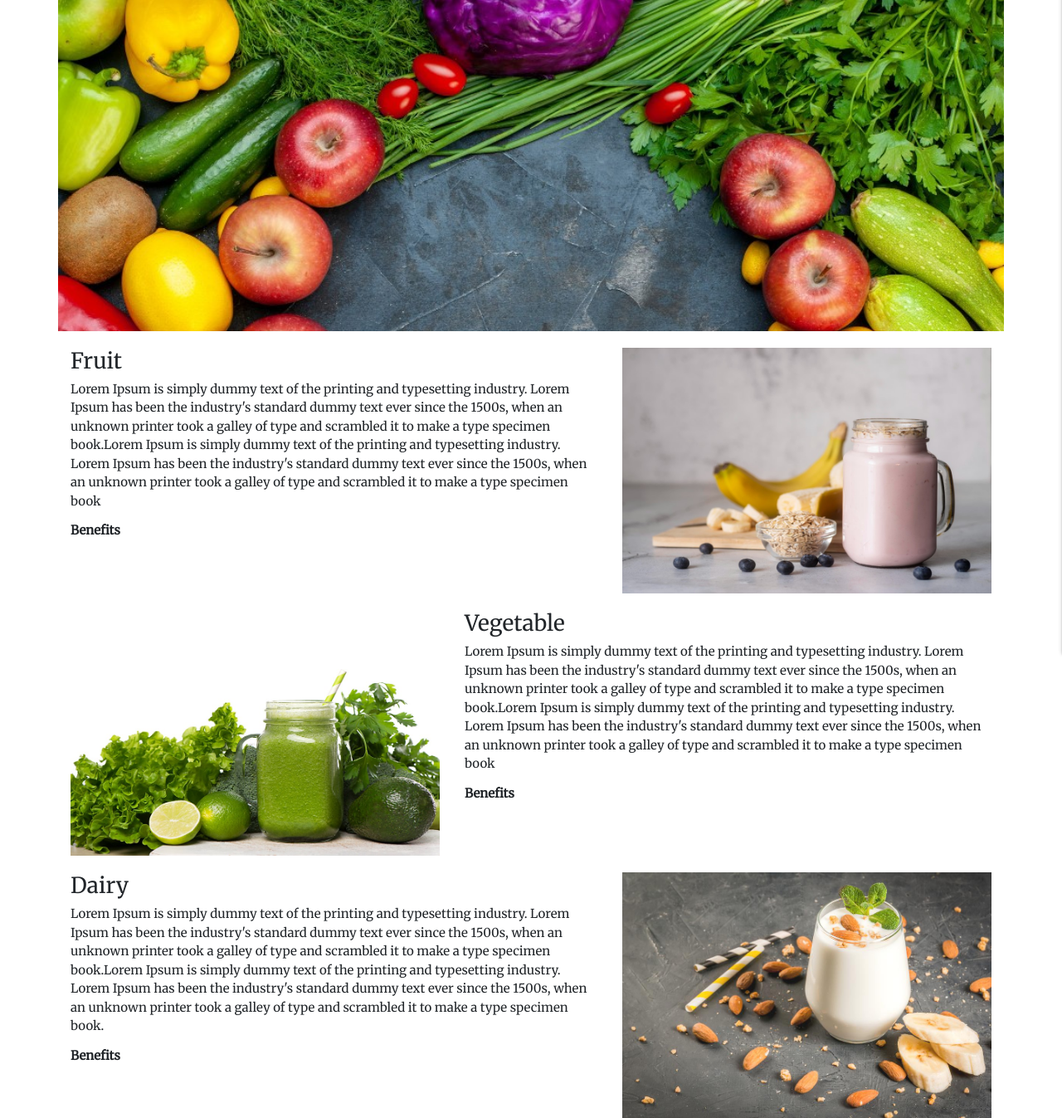
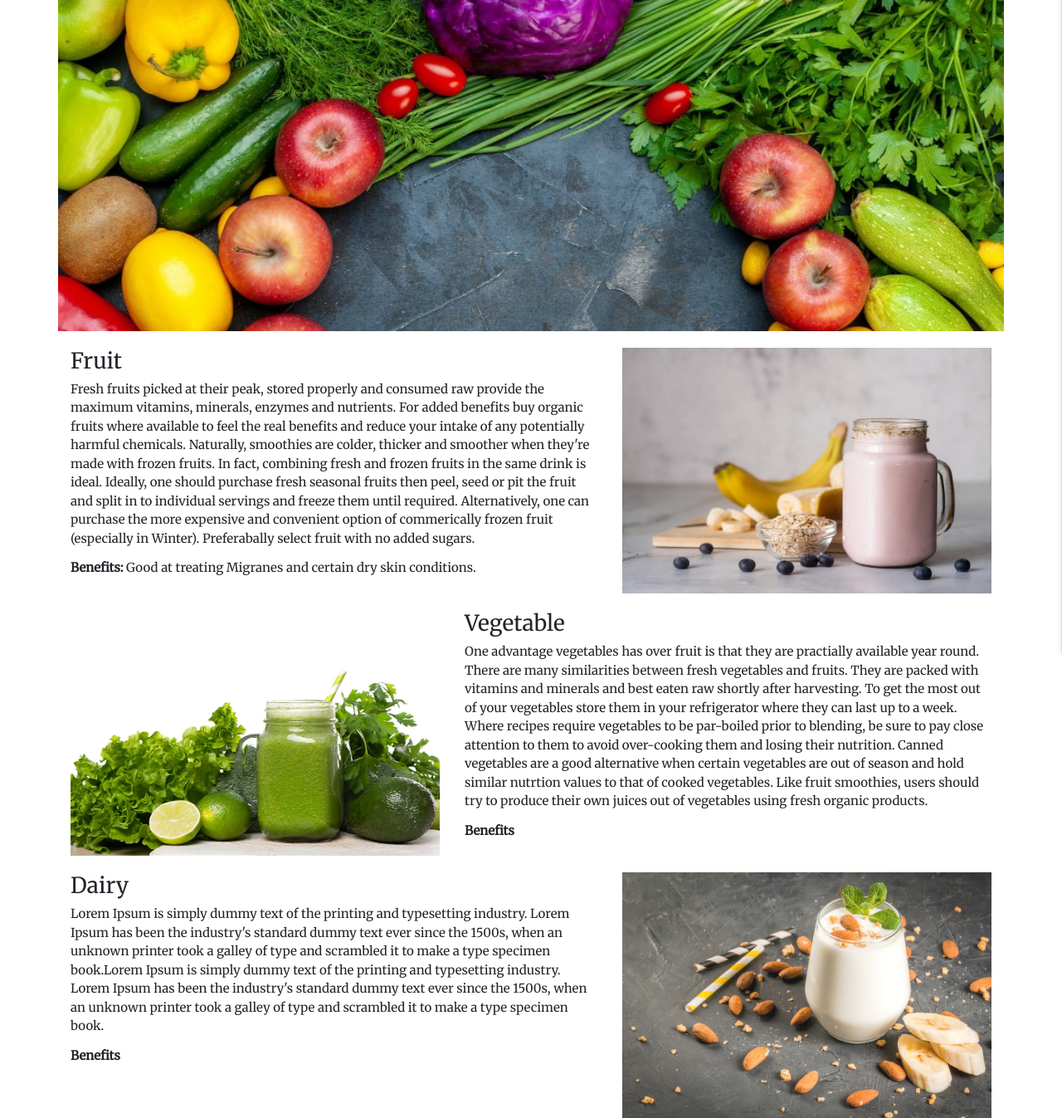
Before and after one commit to colinflahive/CI-MS3-Smooth-ez, a Flask app: page / in a window 1280 px wide. Shown: the part 73-1420 px from the top of the page at 83% size. Run offline with Flask 2, Linux system fonts and the light colour scheme; data that the repository does not hold is empty; some libraries are stand-ins or nearby versions; some web fonts are replaced.

Commit message:
text content added to index.html for Fruit and Vegetable categories

```diff
--- a/templates/index.html
+++ b/templates/index.html
@@ -11,13 +11,13 @@
     <div class="col-md-7">
         <h3>Fruit</h3>
         <p>
-            Lorem Ipsum is simply dummy text of the printing and typesetting industry. Lorem Ipsum has been the
-            industry's standard dummy text ever since the 1500s, when an unknown printer took a galley of type and
-            scrambled it to make a type specimen book.Lorem Ipsum is simply dummy text of the printing and
-            typesetting
-            industry. Lorem Ipsum has been the industry's standard dummy text ever since the 1500s, when an unknown
-            printer took a galley of type and scrambled it to make a type specimen book
-            <strong><h6>Benefits</h6></strong>
+            Fresh fruits picked at their peak, stored properly and consumed raw provide the maximum vitamins, minerals, enzymes and nutrients.
+            For added benefits buy organic fruits where available to feel the real benefits and reduce your intake of any potentially harmful
+            chemicals.  Naturally, smoothies are colder, thicker and smoother when they're made with frozen fruits. In fact, combining fresh
+            and frozen fruits in the same drink is ideal. Ideally, one should purchase fresh seasonal fruits then peel, seed or pit the fruit
+            and split in to individual servings and freeze them until required.  Alternatively, one can purchase the more expensive and convenient
+            option of commerically frozen fruit (especially in Winter). Preferabally select fruit with no added sugars.
+            <h6><strong>Benefits:</strong> Good at treating Migranes and certain dry skin conditions.</h6>
         </p>
     </div>
 
@@ -34,12 +34,12 @@
     <div class="col-md-7">
         <h3>Vegetable</h3>
         <p>
-            Lorem Ipsum is simply dummy text of the printing and typesetting industry. Lorem Ipsum has been the
-            industry's standard dummy text ever since the 1500s, when an unknown printer took a galley of type and
-            scrambled it to make a type specimen book.Lorem Ipsum is simply dummy text of the printing and
-            typesetting
-            industry. Lorem Ipsum has been the industry's standard dummy text ever since the 1500s, when an unknown
-            printer took a galley of type and scrambled it to make a type specimen book
+            One advantage vegetables has over fruit is that they are practially available year round. There are many similarities between
+            fresh vegetables and fruits. They are packed with vitamins and minerals and best eaten raw shortly after harvesting. To get the
+            most out of your vegetables store them in your refrigerator where they can last up to a week. Where recipes require vegetables
+            to be par-boiled prior to blending, be sure to pay close attention to them to avoid over-cooking them and losing their nutrition.
+            Canned vegetables are a good alternative when certain vegetables are out of season and hold similar nutrtion values to that of
+            cooked vegetables. Like fruit smoothies, users should try to produce their own juices out of vegetables using fresh organic products.
             <strong><h6>Benefits</h6></strong>
         </p>
     </div>
```
